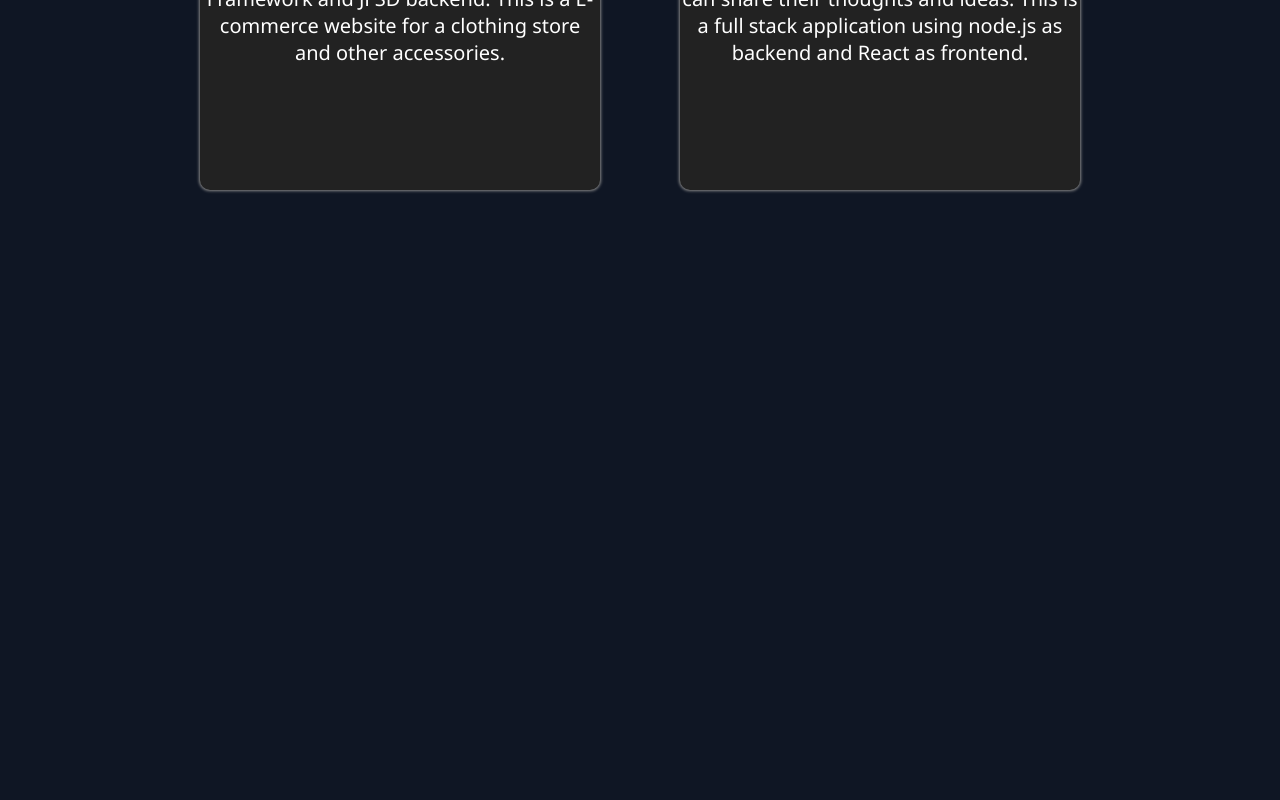
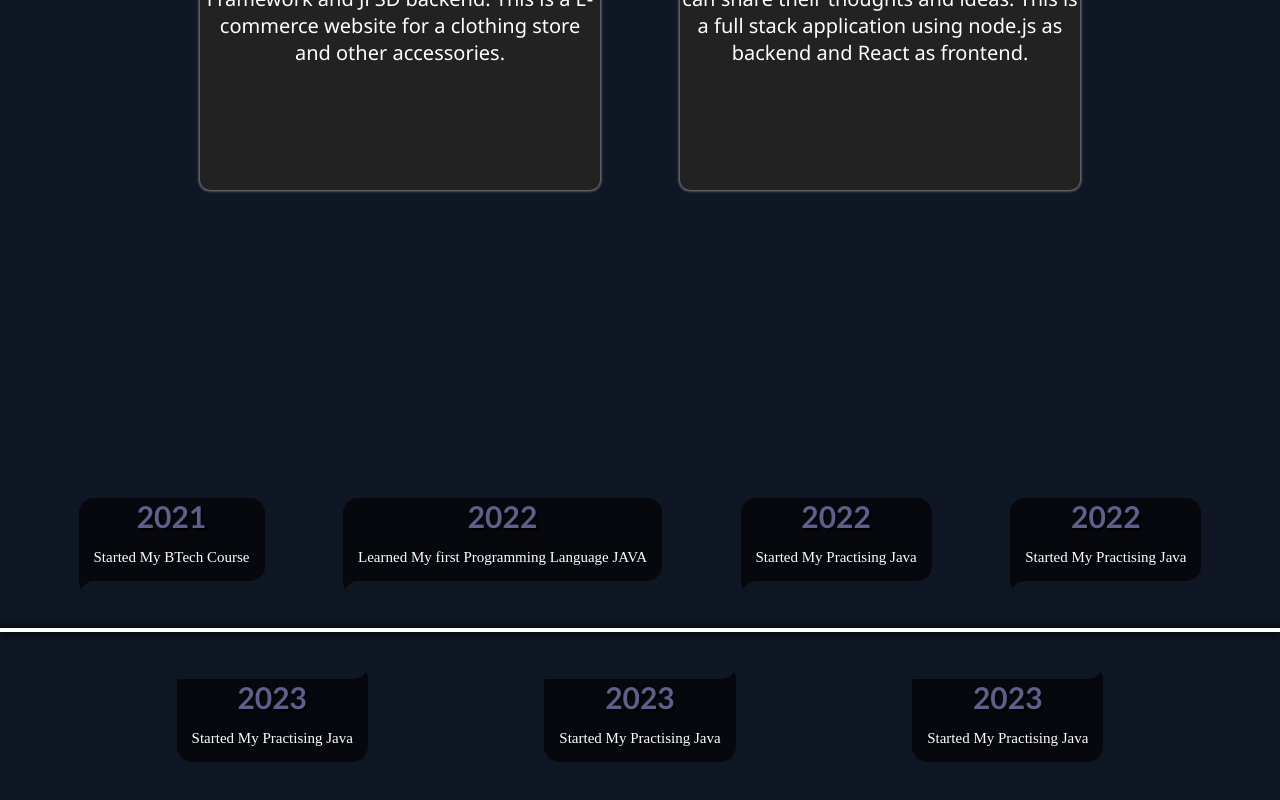
Before and after one commit to HemanthDas/HemanthDas, a React (Vite) app: page / in a window 1280 px wide. Shown: the part 1041-1841 px from the top of the page. Built offline with nearby package versions, Linux system fonts and the light colour scheme.

Commit message:
completed the path and data should be changed along with additional changes

```diff
--- a/src/App.css
+++ b/src/App.css
@@ -1,5 +1,6 @@
 :root {
   --bgcolor: #0f1624;
+  --transcolor:rgba(0, 0, 0, 0.619);
 }
 html {
   font-size: 20px;
@@ -20,7 +21,7 @@ body {
   max-width: 100%;
   overflow-x: hidden;
 }
-.project,.journey {
+.project {
   display: flex;
   justify-content: center;
   align-items: center;
@@ -96,52 +97,161 @@ a {
   font-family: "Noto Sans", sans-serif;
 }
 /*----------------------------------------- Journey -----------------------------------------*/
-.journey{
-  font-size: 16px;
+.journey {
+  font-size: 15px;
+  min-height: 100vh;
+  /* background-color: aliceblue; */
+  display: flex;
+  color: white;
+  flex-direction: column;
+  align-items: center;
+  justify-content: center;
+}
+.full-line {
+  height: 1vh;
   width: 100%;
+  background-color: transparent;
+  display: flex;
+  justify-content: center;
+  align-items: center;
 }
-.sidebar{
-  min-width: 2em;
-  min-height: 70%;
-  background-color: black;
+.full-line::after {
+  content: " ";
+  position: absolute;
+  background-color: white;
+  width: 100%;
+  height: 0.5vh;
+  animation: move 5s linear;
+  box-shadow: 0px 0px 10px 1px black;
+}
+.up-spike,
+.down-spike {
+  width: 100%;
+  height: 100%;
+  padding: 2em;
+  display: flex;
+  align-items: center;
+  position: relative;
+  justify-content: space-evenly;
+  .set{
+    border-radius: 1em;
+  }
+  .item {
+    min-width: 10em;
+    min-height: 3em;
+    background-color: var(--transcolor);
+    display: flex;
+    justify-content: center;
+    align-items: center;
+    flex-direction: column;
+    border-radius:0px 0px 1em;
+  }
+  .item>label{
+    color: rgb(95, 95, 139);
+  }
+  .item>p{
+    margin: 1em;
+  }
+}
+.up-spike {
+  .set {
+    opacity: 0;
+    animation: anime-up 0.5s ease-in-out forwards;
+    background-color: #0f1624;
+    .tag {
+      width: 100%;
+      height: 1em;
+      background-color: var(--transcolor);
+      position: relative;
+    }
+    .tag::before {
+      content: " ";
+      position: absolute;
+      height: 0.5em;
+      background-color: var(--bgcolor);
+      bottom: 0;
+      width: 100%;
+      height: 100%;
+      border-left: 1px solid var(--transcolor);
+      border-radius: 20em 0px 0px 0px;
+    }
+  }
+  .set:nth-child(1){
+    animation-delay: 100ms;
+  }
+  .set:nth-child(2){
+    animation-delay: 1.3s;
+  }
+  .set:nth-child(3){
+    animation-delay: 2.5s
+  }
+  .set:nth-child(4){
+    animation-delay: 3.8s;
+  }
+}
+.down-spike {
+  .set {
+    color: white;
+    opacity: 0;
+    animation: anime-down 0.5s ease-in-out forwards;
+    background-color: #0f1624;
+    .tag {
+      width: 100%;
+      height: 1em;
+      background-color: var(--transcolor);
+      position: relative;
+    }
+    .tag::before {
+      content: " ";
+      position: absolute;
+      height: 0.5em;
+      background-color: var(--bgcolor);
+      bottom: 0;
+      width: 100%;
+      height: 100%;
+      border-radius: 0px 0px 20em 0px;
+    }
+  }
+  .set:nth-child(1){
+    animation-delay: 1s;
+  }
+  .set:nth-child(2){
+    animation-delay: 2.5s;
+  }
+  .set:nth-child(3){
+    animation-delay: 4s;
+  }
 }
 /* keyframe */
-/* @keyframes slide {
+@keyframes move {
   0% {
+    transform: translateX(-100%);
+  }
+  100% {
+    transform: translateX(0);
+  }
+}
+@keyframes anime-up {
+  0%{
     transform: translateY(100px);
     opacity: 0;
   }
-  100% {
+  100%{
     transform: translateY(0);
     opacity: 1;
   }
-} */
-/* componenets css */
-/* .anime {
-  animation: slide 1s ease-in;
 }
-.false {
-  display: none;
-} */
-/* NAVBAR */
-/* keyframe */
-/* @keyframes slide {
-  0% {
-    transform: translateY(100px);
+@keyframes anime-down {
+  0%{
+    transform: translateY(-100px);
     opacity: 0;
   }
-  100% {
+  100%{
     transform: translateY(0);
     opacity: 1;
   }
-} */
-/* componenets css */
-/* .anime {
-  animation: slide 1s ease-in;
 }
-.false {
-  display: none;
-} */
+
 label {
   color: white;
   /* background-color: rgba(0, 0, 0, 0.7); */
@@ -186,6 +296,13 @@ label {
 }
 
 /* media queries */
+@media screen and (max-width:1000px) {
+  .journey{
+    font-size: 8px;
+  }
+}
+
+}
 @media screen and (max-width: 768px) and (min-width: 600px) {
   .navbar > .inpage .link:nth-last-child(1) {
     display: none;
@@ -254,7 +371,6 @@ label {
     font-size: 2em;
   }
   ul a:nth-last-child(-n + 3) {
-    width: 20px;
     height: 20px;
     display: flex;
     width: 100%;
--- /dev/null
+++ b/src/assets/journeyData.json
@@ -0,0 +1,37 @@
+[
+  {
+    "id": 1,
+    "txt": "Started My BTech Course",
+    "year": "2021"
+  },
+  {
+    "id": 2,
+    "txt": "Learned My first Programming Language JAVA",
+    "year":"2022"
+  },
+  {
+    "id": 3,
+    "txt": "Started My Practising Java",
+    "year":"2022"
+  },
+  {
+    "id": 4,
+    "txt": "Started My Practising Java",
+    "year":"2022"
+  },
+  {
+    "id": 5,
+    "txt": "Started My Practising Java",
+    "year":"2023"
+  },
+  {
+    "id": 6,
+    "txt": "Started My Practising Java",
+    "year":"2023"
+  },
+  {
+    "id": 7,
+    "txt": "Started My Practising Java",
+    "year":"2023"
+  }
+]
--- /dev/null
+++ b/src/components/set.jsx
@@ -0,0 +1,28 @@
+import PropTypes from "prop-types";
+
+const Set = (props) => {
+  if (props.type === "up")
+    return (
+      <div className="set">
+        <div className="item">
+            <label>{props.title}</label>
+          <p>{props.txt}</p>
+        </div>
+        <div className="tag"></div>
+      </div>
+    );
+  else
+    return (
+      <div className="set">
+        <div className="tag"></div>
+        <div className="item">
+        <label>{props.title}</label>
+          <p>{props.txt}</p>
+        </div>
+      </div>
+    );
+};
+
+Set.propTypes = { txt: PropTypes.string, type: PropTypes.string,title: PropTypes.string};
+
+export default Set;
--- a/src/pages/journey.jsx
+++ b/src/pages/journey.jsx
@@ -1,7 +1,27 @@
+import jdata from "../assets/journeyData.json";
+import Set from "../components/set";
 const Journey = () => {
-  return <div className="journey">
-    <div className="sidebar"></div>
-  </div>;
+  const data = JSON.parse(JSON.stringify(jdata));
+
+  return (
+    <div className="journey">
+      <div className="up-spike">
+        {data.map(
+          (item) =>
+            item.id < 5 && (
+              <Set key={item.id} tag={item.id} txt={item.txt} type={"up"} title={item.year}/>
+            )
+        )}
+      </div>
+      <div className="full-line"></div>
+      <div className="down-spike">
+        {data.map(
+          (item) =>
+            item.id > 4 && <Set key={item.id} tag={item.id} txt={item.txt} title={item.year}/>
+        )}
+      </div>
+    </div>
+  );
 };
 
 export default Journey;
```
